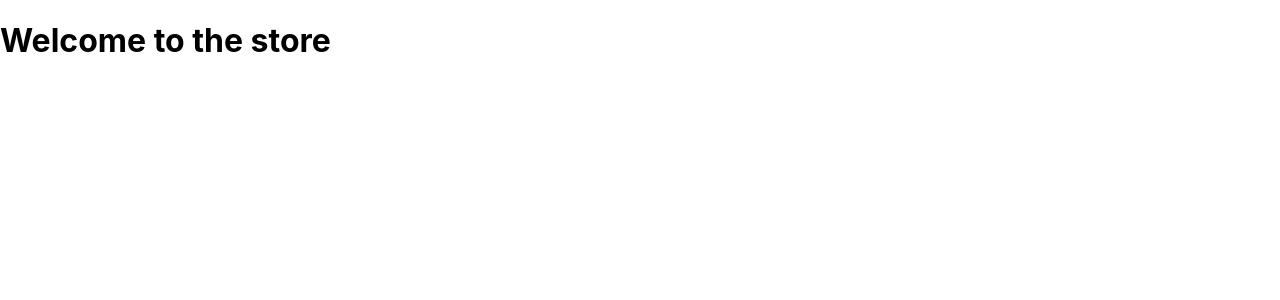
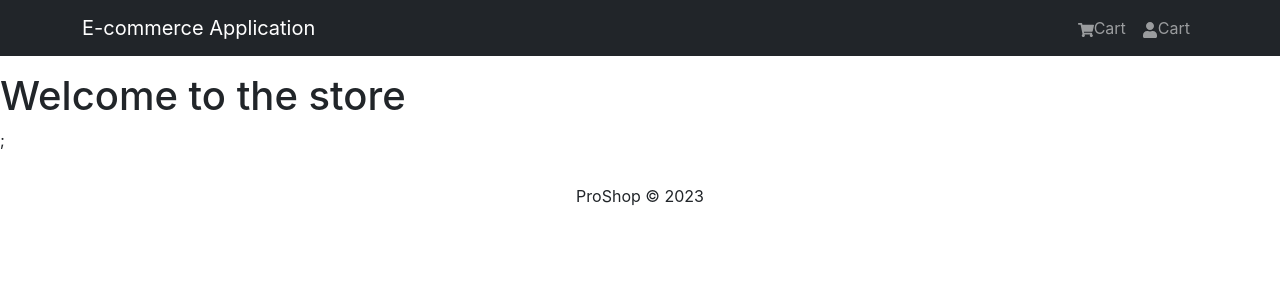
Before and after one commit to Jbony1988/e-commerce-app, a React (Create React App) app in the folder frontend/: page / in a window 1280 px wide. Shown: the top 300 px of the page. Built offline with nearby package versions, Linux system fonts and the light colour scheme.

Commit message:
added header and footer

```diff
--- a/frontend/package.json
+++ b/frontend/package.json
@@ -6,8 +6,11 @@
     "@testing-library/jest-dom": "^5.16.5",
     "@testing-library/react": "^13.4.0",
     "@testing-library/user-event": "^13.5.0",
+    "bootstrap": "^5.2.3",
     "react": "^18.2.0",
+    "react-bootstrap": "^2.7.4",
     "react-dom": "^18.2.0",
+    "react-icons": "^4.8.0",
     "react-scripts": "5.0.1",
     "web-vitals": "^2.1.4"
   },
--- a/frontend/src/App.js
+++ b/frontend/src/App.js
@@ -1,7 +1,18 @@
 import React from "react";
+import Header from "./components/Header";
+import { Container } from "react-bootstrap";
+import Footer from "./components/Footer";
 
-export const App = () => {
-  return <h1>Welcome to the store</h1>;
+const App = () => {
+  return (
+    <>
+      <Header />
+      <main className="py-3">
+        <h1>Welcome to the store</h1>;
+      </main>
+      <Footer />
+    </>
+  );
 };
 
 export default App;
--- /dev/null
+++ b/frontend/src/components/Footer.jsx
@@ -0,0 +1,19 @@
+import React from 'react';
+import {Container, Row, Col} from "react-bootstrap"
+
+ const Footer = () => {
+    const currentYear = new Date().getFullYear();
+    return (
+        <footer>
+            <Container>
+                <Row>
+                    <Col className="text-center py-3">
+                        <p>ProShop &copy; {currentYear}</p>
+                    </Col>
+                </Row>
+            </Container>
+        </footer>
+    )
+}
+
+export default Footer;
--- /dev/null
+++ b/frontend/src/components/Header.jsx
@@ -0,0 +1,33 @@
+import React from 'react';
+import {Navbar, Nav, Container} from "react-bootstrap";
+import {FaShoppingCart, FaUser} from "react-icons/fa"
+
+ const Header = () => {
+    return (
+        <header>
+            <Navbar bg="dark" variant="dark" expand="lg" collapseOnSelect>
+            <Container>
+                <Navbar.Brand href="./">
+                  E-commerce Application
+                </Navbar.Brand>
+                <Navbar.Toggle/>
+                <Navbar.Collapse id="basic-navbar-nav">
+
+                <Nav className="ms-auto justify-content-center">
+                    <Nav.Link href="/cart">
+                        <FaShoppingCart/>
+                        Cart
+                    </Nav.Link>
+                    <Nav.Link href="/cart">
+                        <FaUser/>
+                        Cart
+                    </Nav.Link>
+                </Nav>
+                </Navbar.Collapse>
+            </Container>
+            </Navbar>
+        </header>
+    )
+}
+
+export default Header
```
Also changed, not shown: frontend/src/index.js (+7 -6 lines), 1 other file (tests, documents, lock files or other folders).
